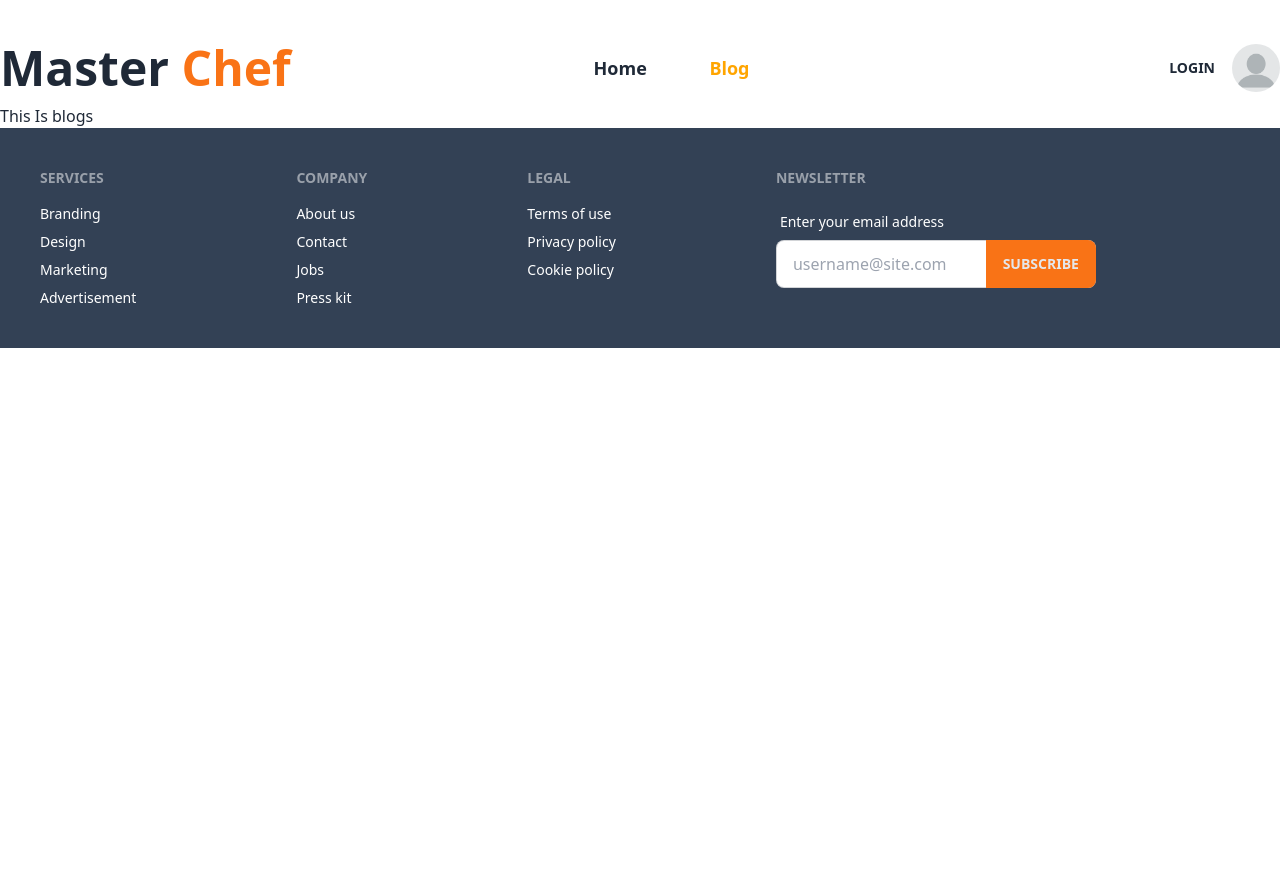
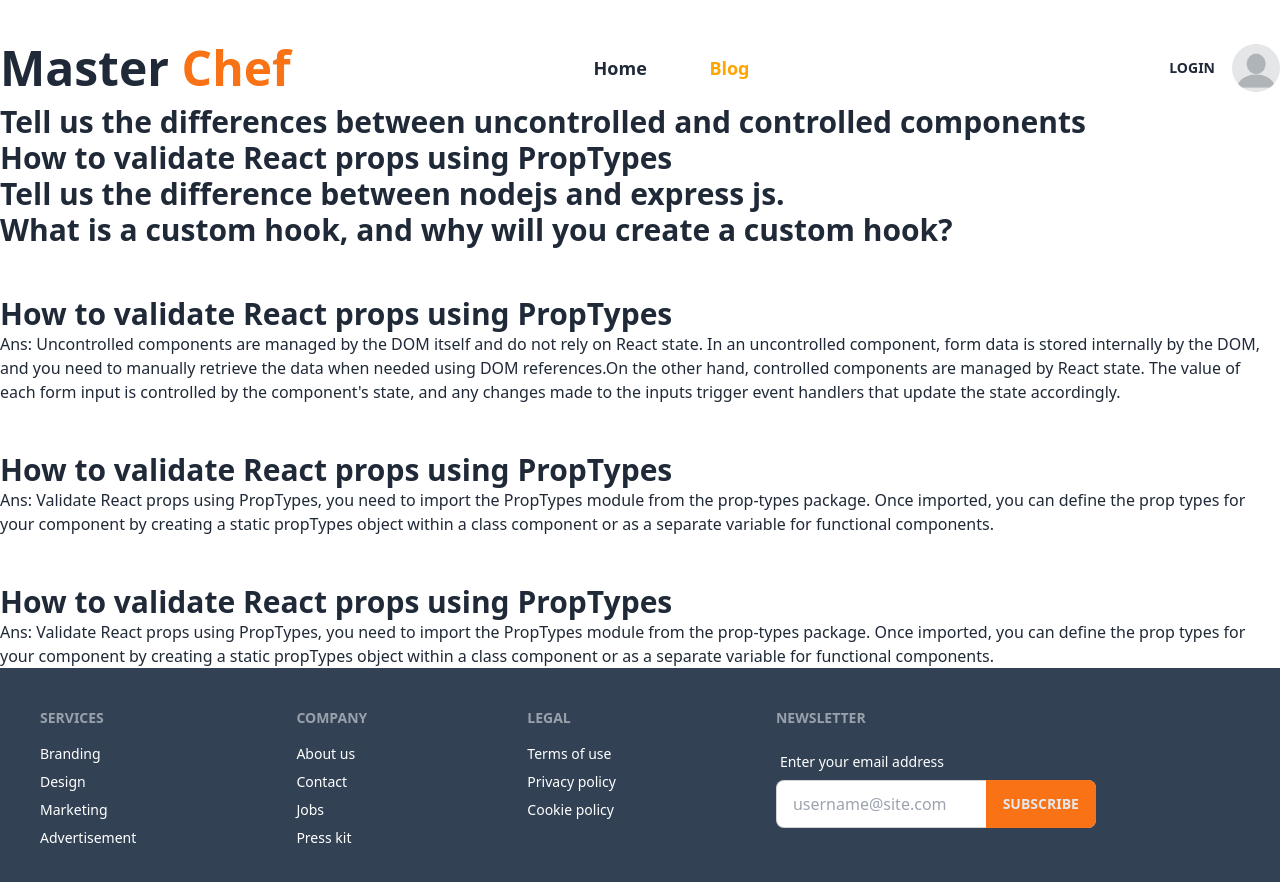
Before and after one commit to Zihadx/chef-recipe-hunter-client, a React (Vite) app: page /blogs in a window 1280 px wide. Shown: the top 882 px of the page. Before the commit the page ends 800 px from the top, so only its background shows below. Built offline with nearby package versions, Linux system fonts and the light colour scheme; no server answers.

Commit message:
show view details page

```diff
--- /dev/null
+++ b/src/Componets/RecipeCard.jsx
@@ -0,0 +1,38 @@
+import React from "react";
+
+const RecipeCard = ({ recipe }) => {
+  if (!recipe) {
+    return null;
+  }
+  const { recipeName, cookingMethod, ingredients, imageURL } = recipe;
+  return (
+    <div className="card bg-base-100 shadow-xl">
+      <figure>
+        <img className="w-full h-[300px]" src={imageURL} alt="Shoes" />
+      </figure>
+      <div className="card-body">
+        <h2 className="card-title">Name: {recipeName}</h2>
+        <p>Method: {cookingMethod}</p>
+
+        <div>
+          {ingredients && ingredients.length > 0 ? (
+            <ul>
+              {ingredients.map((ingredient, index) => (
+                <li key={index}>{ingredient}</li>
+              ))}
+            </ul>
+          ) : (
+            <p>No ingredients available</p>
+          )}
+        </div>
+        <div className="card-actions">
+          <button className="btn btn-ghost bg-orange-500 text-white hover:text-black">
+            Add to favorite
+          </button>
+        </div>
+      </div>
+    </div>
+  );
+};
+
+export default RecipeCard;
--- a/src/Componets/Recipes.jsx
+++ b/src/Componets/Recipes.jsx
@@ -1,5 +1,6 @@
 import React, { useEffect, useState } from "react";
 import { useLoaderData, useParams } from "react-router-dom";
+import RecipeCard from "./RecipeCard";
 
 const Recipes = () => {
   const { id } = useParams();
@@ -22,7 +23,7 @@ const Recipes = () => {
   } = details;
   return (
     <div>
-      <div className="bg-slate-100 mx-4 md:mx-24 py-8 px-4 md:px-12 rounded-lg mt-12">
+      <div className="bg-slate-100 py-8 px-4 md:px-12 rounded-lg mt-12">
         <h1 className="text-5xl font-bold text-center">
           Chef Details of <span className="text-orange-500">{chefName}</span>
         </h1>
@@ -35,28 +36,18 @@ const Recipes = () => {
           <p className="mt-4 w-2/3 mx-auto">{shortBio}</p>
           <p className="mt-4">Total Likes: {likes}</p>
         </div>
-          <div className="flex flex-col md:flex-row justify-center items-center gap-6 mt-4">
-            <p>Years of experience: {yearsOfExperience}</p>
-            <p>Quantity: {numberOfRecipes}</p>
-            <p>Rating: {rating}</p>
+        <div className="flex flex-col md:flex-row justify-center items-center gap-6 mt-4">
+          <p>Years of experience: {yearsOfExperience}</p>
+          <p>Quantity: {numberOfRecipes}</p>
+          <p>Rating: {rating}</p>
         </div>
       </div>
 
-
-
-
-      {/* <div className="card bg-base-100 shadow-xl">
-  <figure><img src="/images/stock/photo-1606107557195-0e29a4b5b4aa.jpg" alt="Shoes" /></figure>
-  <div className="card-body">
-    <h2 className="card-title">{recipes}</h2>
-    <p>If a dog chews shoes whose shoes does he choose?</p>
-    <div className="card-actions justify-end">
-      <button className="btn btn-primary">Buy Now</button>
-    </div>
-  </div>
-</div> */}
-
-
+      <div className="grid grid-cols-1 md:grid-cols-2 lg:grid-cols-3 gap-8 mt-12 mb-12">
+      {recipes && recipes.map((recipe) => (
+        <RecipeCard key={recipe.id }recipe={recipe}> </RecipeCard>
+      ))}
+      </div>
     </div>
   );
 };
--- a/src/Componets/routes/PrivateRoute.jsx
+++ b/src/Componets/routes/PrivateRoute.jsx
@@ -2,17 +2,18 @@ import { useContext } from "react";
 import { Navigate, useLocation } from "react-router-dom";
 import { AuthContext } from "../../pages/Providers/AuthProvider";
 
-const PrivateRoute = () => {
+const PrivateRoute = ({children}) => {
   const { user, loading } = useContext(AuthContext);
   const location = useLocation();
-  if (user) {
+  if (loading) {
     return (
       <div className="flex items-center justify-center h-full">
         <span className="loading loading-spinner text-primary mt-36"></span>
       </div>
     );
+
   }
-  if (user) {
+  if (user?.email) {
     return children;
   }
   return <Navigate to="/login" state={{ from: location }} replace></Navigate>;
--- a/src/Componets/routes/Route.jsx
+++ b/src/Componets/routes/Route.jsx
@@ -5,8 +5,8 @@ import Blogs from "../../pages/layout/Blogs";
 import Recipes from "../Recipes";
 import Login from "../../pages/Login/Login";
 import Register from "../../pages/Register/Register";
+import ErrorPage from "../../pages/ErrorPage/ErrorPage";
 import PrivateRoute from "./PrivateRoute";
-import ErrorPage from "../../pages/ErrorPage/ErrorPage";
 
 const router = createBrowserRouter([
   {
--- a/src/pages/Providers/AuthProvider.jsx
+++ b/src/pages/Providers/AuthProvider.jsx
@@ -1,5 +1,6 @@
 import React, { createContext, useEffect, useState } from "react";
 import {
+  GithubAuthProvider,
     GoogleAuthProvider,
   createUserWithEmailAndPassword,
   getAuth,
@@ -16,6 +17,7 @@ const AuthProvider = ({ children }) => {
   const [loading, setLoading] = useState(true);
 
   const googleProvider = new GoogleAuthProvider();
+  const githubProvider = new GithubAuthProvider()
 
   const createUser = (email, password) => {
     setLoading(true);
@@ -31,6 +33,10 @@ const AuthProvider = ({ children }) => {
     setLoading(true);
     return signInWithPopup(auth, googleProvider);
   };
+  const githubSignIn = () => {
+    setLoading(true);
+    return signInWithPopup(auth, githubProvider);
+  };
 
   const logOut = () => {
     setLoading(true);
@@ -40,6 +46,7 @@ const AuthProvider = ({ children }) => {
   useEffect(() => {
     const unsubscribe = onAuthStateChanged(auth, (currentUser) => {
       setUser(currentUser);
+      setLoading(false)
       console.log("current user", currentUser);
     });
 
@@ -54,6 +61,7 @@ const AuthProvider = ({ children }) => {
     createUser,
     signIn,
     googleSignIn,
+    githubSignIn,
     logOut,
   };
   return (
--- a/src/pages/Register/Register.jsx
+++ b/src/pages/Register/Register.jsx
@@ -3,6 +3,7 @@ import { useForm } from "react-hook-form";
 import { Link, useNavigate } from "react-router-dom";
 import { AuthContext } from "../Providers/AuthProvider";
 import Swal from "sweetalert2";
+import SocialLogin from "../Shared/SocialLogin";
 
 const Register = () => {
   const {
@@ -179,6 +180,7 @@ const Register = () => {
               </Link>
             </small>
           </p>
+          <SocialLogin></SocialLogin>
         </div>
       </div>
     </div>
--- a/src/pages/Shared/SocialLogin.jsx
+++ b/src/pages/Shared/SocialLogin.jsx
@@ -4,12 +4,19 @@ import { AuthContext } from "../Providers/AuthProvider";
 const SocialLogin = () => {
   const navigate = useNavigate();
   const location = useLocation();
-  const { googleSignIn } = useContext(AuthContext);
+  const { googleSignIn, githubSignIn } = useContext(AuthContext);
 
   const from = location.state?.from?.pathname || "/";
 
   const handleGoogleSignIn = () => {
     googleSignIn().then((result) => {
+      const loggedInUser = result.user;
+      console.log(loggedInUser);
+      navigate(from, { replace: true });
+    });
+  };
+  const handleGithubSignIn = () => {
+    githubSignIn().then((result) => {
       const loggedInUser = result.user;
       console.log(loggedInUser);
       navigate(from, { replace: true });
@@ -30,7 +37,7 @@ const SocialLogin = () => {
           Continue with google
         </button>
         <button
-          //   onClick={handleGoogleSignIn}
+            onClick={handleGithubSignIn}
           className="px-3 py-2 border flex justify-center items-center gap-4 btn btn-ghost bg-slate-100 mb-4"
         >
           <img
--- a/src/pages/layout/Blogs.jsx
+++ b/src/pages/layout/Blogs.jsx
@@ -1,11 +1,42 @@
-import React from 'react';
+import React from "react";
 
 const Blogs = () => {
-    return (
-        <div>
-            <h1>This Is blogs</h1>
-        </div>
-    );
+  return (
+    <div>
+      <div>
+        <h4 className="text-3xl font-semibold">
+          Tell us the differences between uncontrolled and controlled components
+        </h4>
+        <h4 className="text-3xl font-semibold">
+          How to validate React props using PropTypes
+        </h4>
+        <h4 className="text-3xl font-semibold">
+          Tell us the difference between nodejs and express js.
+        </h4>
+        <h4 className="text-3xl font-semibold">
+          What is a custom hook, and why will you create a custom hook?
+        </h4>
+      </div>
+      <div className="mt-12">
+        <h4 className="text-3xl font-semibold">
+           How to validate React props using PropTypes
+        </h4>
+        <p>Ans: Uncontrolled components are managed by the DOM itself and do not rely on React state. In an uncontrolled component, form data is stored internally by the DOM, and you need to manually retrieve the data when needed using DOM references.On the other hand, controlled components are managed by React state. The value of each form input is controlled by the component's state, and any changes made to the inputs trigger event handlers that update the state accordingly.</p>
+      </div>
+      <div className="mt-12">
+        <h4 className="text-3xl font-semibold">
+        How to validate React props using PropTypes
+        </h4>
+        <p>Ans: Validate React props using PropTypes, you need to import the PropTypes module from the prop-types package. Once imported, you can define the prop types for your component by creating a static propTypes object within a class component or as a separate variable for functional components.</p>
+      </div>
+      <div className="mt-12">
+        <h4 className="text-3xl font-semibold">
+        How to validate React props using PropTypes
+        </h4>
+        <p>Ans: Validate React props using PropTypes, you need to import the PropTypes module from the prop-types package. Once imported, you can define the prop types for your component by creating a static propTypes object within a class component or as a separate variable for functional components.</p>
+      </div>
+    </div>
+  );
 };
 
 export default Blogs;
```
